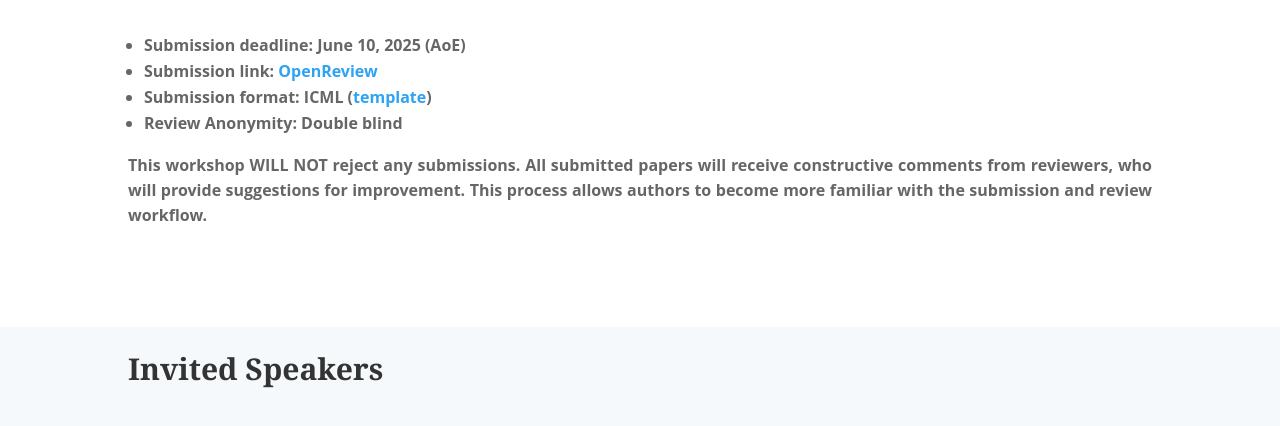
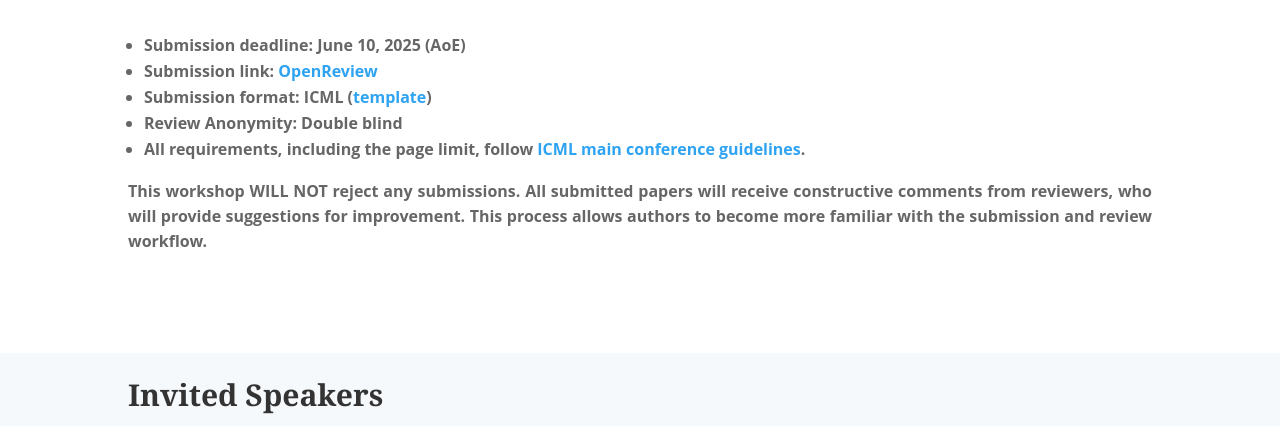
Before and after one commit to tianyu-z/NewInML2025ICML, a plain HTML site: page index.html in a window 1280 px wide. Shown: the part 982-1408 px from the top of the page. Drawn offline with Linux system fonts and the light colour scheme; a web font is replaced by a local one.

Commit message:
update page limit

```diff
--- a/index.html
+++ b/index.html
@@ -465,6 +465,10 @@
                                                                 target="_blank">template</a>)
                                                         </li>
                                                         <li><strong>Review Anonymity:</strong> Double blind</li>
+                                                        <li><strong>All requirements, including the page limit, follow
+                                                                <a href="https://icml.cc/Conferences/2025/CallForPapers"
+                                                                    target="_blank">ICML main conference
+                                                                    guidelines</a>.</strong></li>
                                                     </ul>
                                                     <p style="text-align: justify">
                                                         <span style="font-size: medium">This workshop <strong>WILL NOT
```
